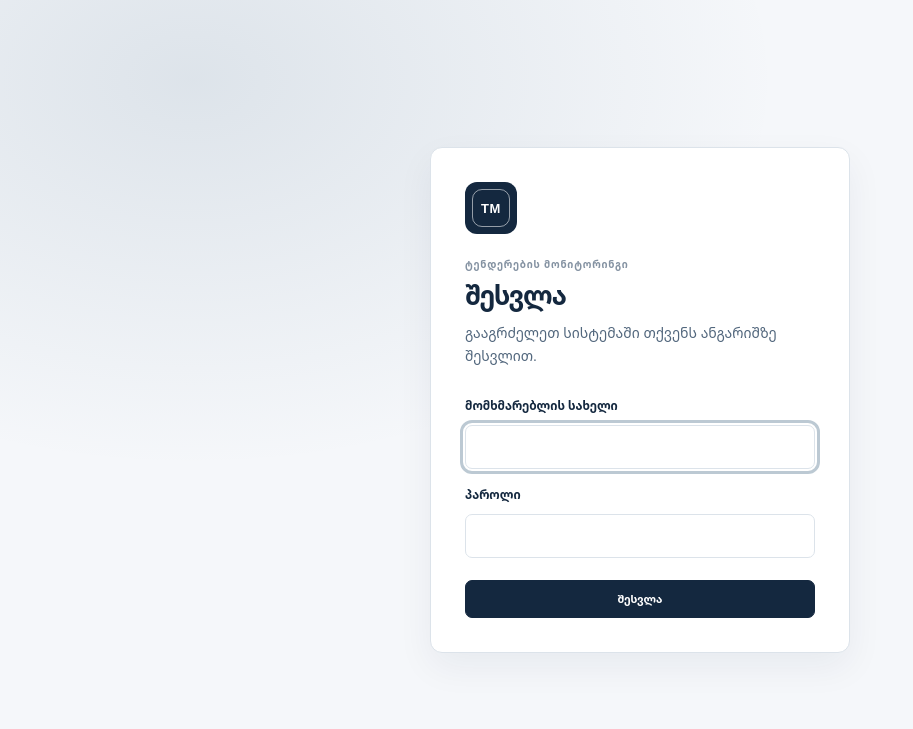
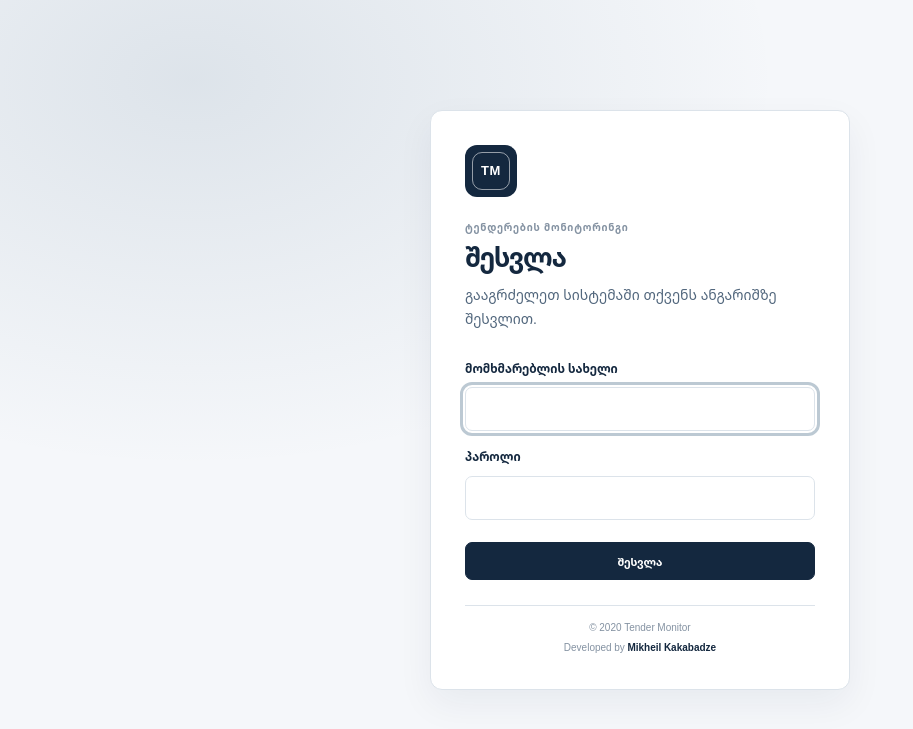
Before and after one commit to grammaton88/tender-monitor, a Flask app: template templates/login.html in a window 1280 px wide. Shown: the top 729 px of the page, without its empty margins (0-913 px from the left). Run offline with Flask 3, Linux system fonts and the light colour scheme; the template is opened without the code that fills it: most values are stand-ins (such as "Sample title", 1, 10 or a date in 2020).

Commit message:
Add files via upload

```diff
--- a/templates/login.html
+++ b/templates/login.html
@@ -5,10 +5,27 @@
     <meta name="viewport" content="width=device-width, initial-scale=1">
     <meta name="theme-color" content="#10243a">
     <title>შესვლა | ტენდერების მონიტორინგი</title>
+    <meta name="description" content="საქართველოს სახელმწიფო შესყიდვების IT ტენდერების მონიტორინგი">
+    <link rel="icon" href="{{ url_for('static', filename='brand/favicon.svg') }}" type="image/svg+xml">
+    <link rel="icon" href="{{ url_for('static', filename='brand/favicon.ico') }}" sizes="any">
+    <link rel="apple-touch-icon" href="{{ url_for('static', filename='brand/apple-touch-icon.png') }}">
+    <link rel="manifest" href="{{ url_for('static', filename='brand/site.webmanifest') }}">
+    <meta property="og:type" content="website">
+    <meta property="og:title" content="ტენდერების მონიტორინგი | Tender Monitor">
+    <meta property="og:description" content="საქართველოს სახელმწიფო შესყიდვების IT ტენდერების მონიტორინგი">
+    <meta property="og:url" content="{{ request.url_root }}">
+    <meta property="og:image" content="{{ request.url_root.rstrip('/') }}{{ url_for('static', filename='brand/social-preview.png') }}">
+    <meta property="og:image:width" content="1200">
+    <meta property="og:image:height" content="630">
+    <meta property="og:image:alt" content="Tender Monitor — Georgian IT tender monitoring">
+    <meta name="twitter:card" content="summary_large_image">
+    <meta name="twitter:title" content="ტენდერების მონიტორინგი | Tender Monitor">
+    <meta name="twitter:description" content="საქართველოს სახელმწიფო შესყიდვების IT ტენდერების მონიტორინგი">
+    <meta name="twitter:image" content="{{ request.url_root.rstrip('/') }}{{ url_for('static', filename='brand/social-preview.png') }}">
     <link rel="preconnect" href="https://fonts.googleapis.com">
     <link rel="preconnect" href="https://fonts.gstatic.com" crossorigin>
     <link href="https://fonts.googleapis.com/css2?family=Noto+Sans+Georgian:wght@400;500;600;700;800&display=swap" rel="stylesheet">
-    <link rel="stylesheet" href="{{ url_for('static', filename='css/style.css', v='20261026-8') }}">
+    <link rel="stylesheet" href="{{ url_for('static', filename='css/style.css', v='20261027-2') }}">
   </head>
   <body class="login-body">
     <main class="login-card">
@@ -32,6 +49,12 @@
         <input id="password" name="password" type="password" autocomplete="current-password" required>
         <button class="primary-button" type="submit">შესვლა</button>
       </form>
+      <footer class="login-footer">
+        <span>© {{ current_year }} Tender Monitor</span>
+        <span>Developed by
+          <a href="https://www.linkedin.com/in/mikheil-kakabadze" target="_blank" rel="noopener noreferrer">Mikheil Kakabadze</a>
+        </span>
+      </footer>
     </main>
   </body>
 </html>
```
Also changed, not shown: templates/base.html (+19 -2 lines).
